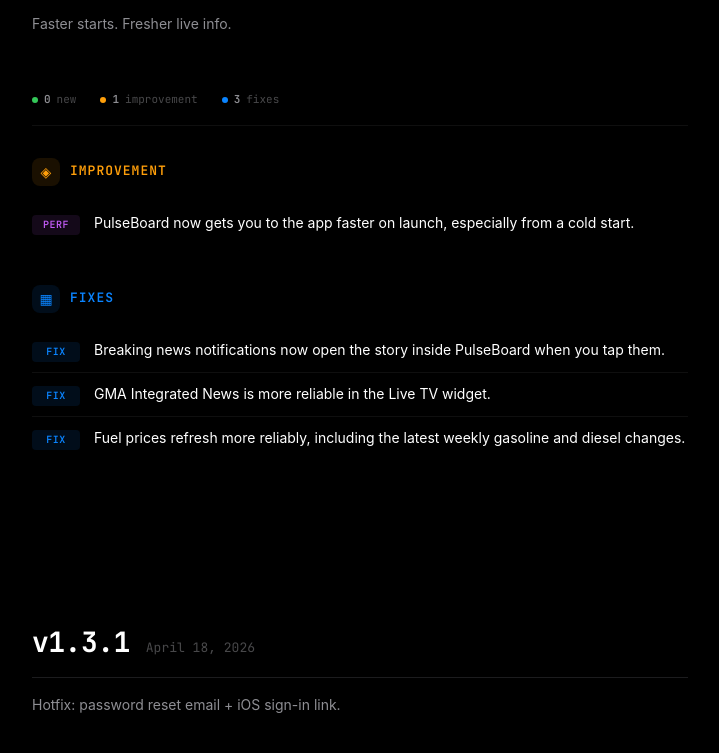
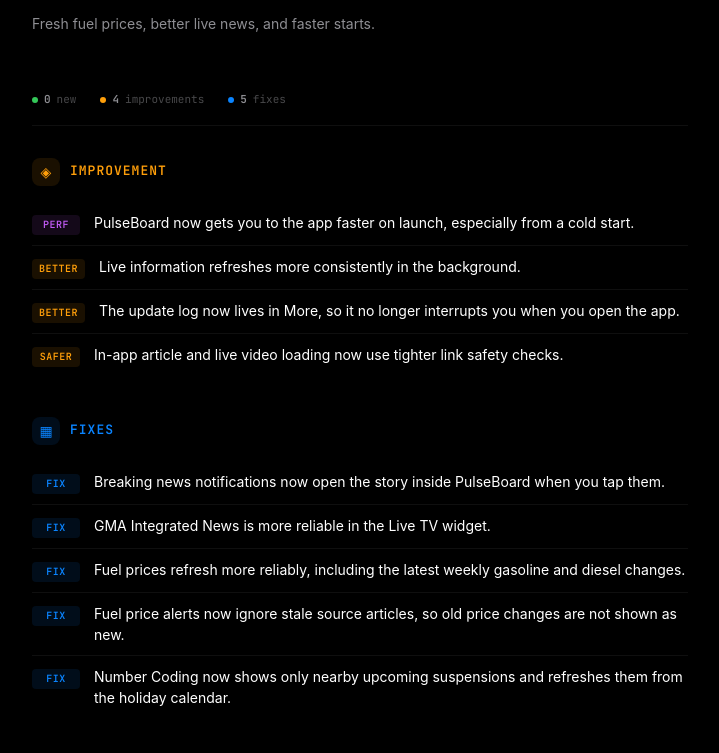
Before and after one commit to dnyeldev/pulseboard-site, a plain HTML site: page changelog.html in a window 1280 px wide. Shown: the part 524-1277 px from the top of the page, without its empty margins (280-999 px from the left). Drawn offline with Linux system fonts and the light colour scheme; a web font is replaced by a local one.

Commit message:
docs: update v1.3.7 changelog

```diff
--- a/changelog.html
+++ b/changelog.html
@@ -420,9 +420,9 @@
 <section class="patch" id="v137">
   <div class="patch-header">
     <span class="patch-version">v1.3.7</span>
-    <span class="patch-date">May 8, 2026</span>
+    <span class="patch-date">May 9, 2026</span>
   </div>
-  <p class="patch-codename">Faster starts. Fresher live info.</p>
+  <p class="patch-codename">Fresh fuel prices, better live news, and faster starts.</p>
 
   <div class="stats-bar">
     <div class="stat">
@@ -432,12 +432,12 @@
     </div>
     <div class="stat">
       <div class="stat-dot" style="background: var(--amber);"></div>
-      <span class="stat-value">1</span>
-      <span class="stat-label">improvement</span>
+      <span class="stat-value">4</span>
+      <span class="stat-label">improvements</span>
     </div>
     <div class="stat">
       <div class="stat-dot" style="background: var(--blue);"></div>
-      <span class="stat-value">3</span>
+      <span class="stat-value">5</span>
       <span class="stat-label">fixes</span>
     </div>
   </div>
@@ -451,6 +451,18 @@
       <div class="change">
         <span class="change-tag tag-perf">Perf</span>
         <span class="change-text">PulseBoard now gets you to the app faster on launch, especially from a cold start.</span>
+      </div>
+      <div class="change">
+        <span class="change-tag tag-change">Better</span>
+        <span class="change-text">Live information refreshes more consistently in the background.</span>
+      </div>
+      <div class="change">
+        <span class="change-tag tag-change">Better</span>
+        <span class="change-text">The update log now lives in More, so it no longer interrupts you when you open the app.</span>
+      </div>
+      <div class="change">
+        <span class="change-tag tag-change">Safer</span>
+        <span class="change-text">In-app article and live video loading now use tighter link safety checks.</span>
       </div>
     </div>
   </div>
@@ -472,6 +484,14 @@
       <div class="change">
         <span class="change-tag tag-fix">Fix</span>
         <span class="change-text">Fuel prices refresh more reliably, including the latest weekly gasoline and diesel changes.</span>
+      </div>
+      <div class="change">
+        <span class="change-tag tag-fix">Fix</span>
+        <span class="change-text">Fuel price alerts now ignore stale source articles, so old price changes are not shown as new.</span>
+      </div>
+      <div class="change">
+        <span class="change-tag tag-fix">Fix</span>
+        <span class="change-text">Number Coding now shows only nearby upcoming suspensions and refreshes them from the holiday calendar.</span>
       </div>
     </div>
   </div>
```
